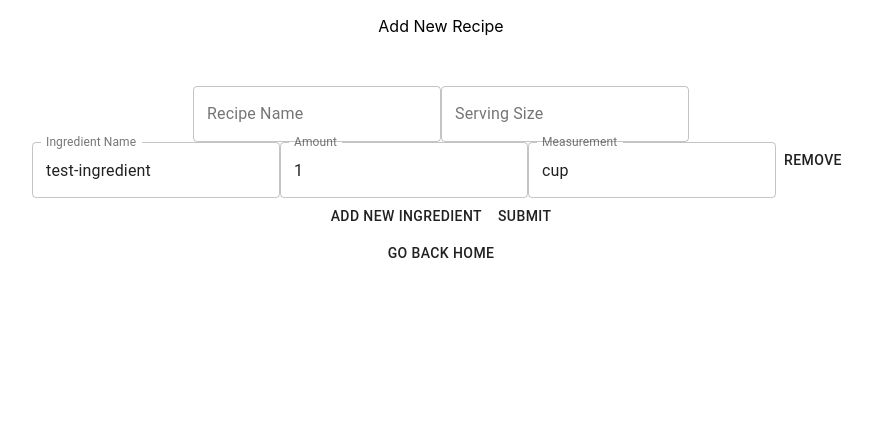
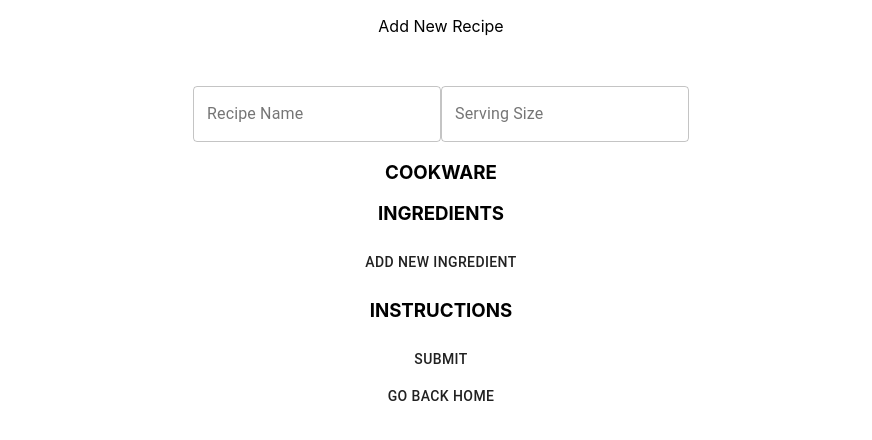
Before and after one commit to elim04/recipe-app, a React (Create React App) app: page /newrecipe in a window 1280 px wide. Shown: the top 440 px of the page, without its empty margins (199-1071 px from the left). Built offline with nearby package versions, Linux system fonts and the light colour scheme.

Commit message:
get cookware input working with usefield array

```diff
--- a/src/components/NewRecipe/Form.tsx
+++ b/src/components/NewRecipe/Form.tsx
@@ -4,15 +4,19 @@ import { useHistory } from "react-router-dom";
 
 import "./Form.css";
 
+type Name = {
+  name: string;
+};
+
 type IngredientFormValues = {
   name: string;
-  cookware: string[];
   servingSize: number;
   ingredient: {
     name: string;
     amount: number;
     measurement: string;
   }[];
+  cookware: Array<Name>;
 };
 
 const Form = () => {
@@ -23,12 +27,23 @@ const Form = () => {
     control,
     formState: { errors },
   } = useForm<IngredientFormValues>({
-    defaultValues: {
-      ingredient: [{ name: "test-ingredient", amount: 1, measurement: "cup" }],
-    },
+    mode: "all",
   });
 
-  const { fields, append, remove } = useFieldArray({
+  //for dynamic cookware
+
+  const {
+    fields: cookwareFields,
+    append: cookwareAppend,
+    remove: cookwareRemove,
+  } = useFieldArray({ name: "cookware", control });
+
+  //for dynamic ingredient form
+  const {
+    fields: ingredientFields,
+    append: ingredientAppend,
+    remove: ingredientRemove,
+  } = useFieldArray({
     name: "ingredient",
     control,
   });
@@ -60,8 +75,22 @@ const Form = () => {
           {...register("servingSize", { required: true, min: 1 })}
         />
         {errors.servingSize && <span>This field is required</span>}
-
-        {fields.map((field, index) => {
+        <h3>COOKWARE</h3>
+        {cookwareFields.map((field, index) => {
+          return (
+            <div key={field.id}>
+              <TextField
+                id="outlined-basic"
+                label="Cookware Utensils"
+                variant="outlined"
+                type="text"
+                {...register(`cookware.${index}.name` as const)}
+              />
+            </div>
+          );
+        })}
+        <h3>INGREDIENTS</h3>
+        {ingredientFields.map((field, index) => {
           return (
             <div key={field.id}>
               <TextField
@@ -84,17 +113,20 @@ const Form = () => {
                 variant="outlined"
                 {...register(`ingredient.${index}.measurement`)}
               />
-              <Button type="button" onClick={() => remove(index)}>
+              <Button type="button" onClick={() => ingredientRemove(index)}>
                 Remove
               </Button>
             </div>
           );
         })}
         <Button
-          onClick={() => append({ name: "", amount: 0, measurement: "" })}
+          onClick={() =>
+            ingredientAppend({ name: "", amount: 0, measurement: "" })
+          }
         >
           Add New Ingredient
         </Button>
+        <h3>INSTRUCTIONS</h3>
         <Button type="submit">Submit</Button>
       </form>
       <Button type="button" onClick={handleClickHome}>
```
